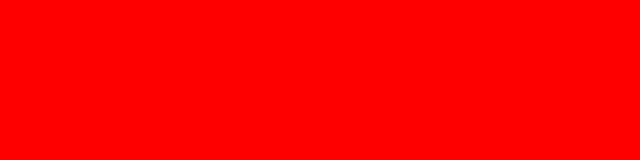
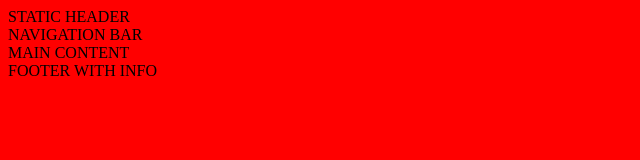
Before and after one commit to TheAmazingHorse/mygithubpage, a plain HTML site: page index.html in a window 1280 px wide. Shown: the whole page, without its empty margins (0-640 px from the left). Drawn offline with nearby package versions, Linux system fonts and the light colour scheme.

Commit message:
divs and stuff
yaaay

```diff
--- a/index.html
+++ b/index.html
@@ -9,7 +9,24 @@
 </head>
 <body>
 
-<div class=""></div>
+<div class="container">
+
+	<header class="header">
+		STATIC HEADER
+	</header>
+
+	<nav class="navigation">
+		NAVIGATION BAR
+	</nav>
+
+	<div class="content">
+		MAIN CONTENT
+	</div>
+
+	<footer class="footer">
+		FOOTER WITH INFO
+	</footer>
+</div>
 
 </body>
 </html>
```
